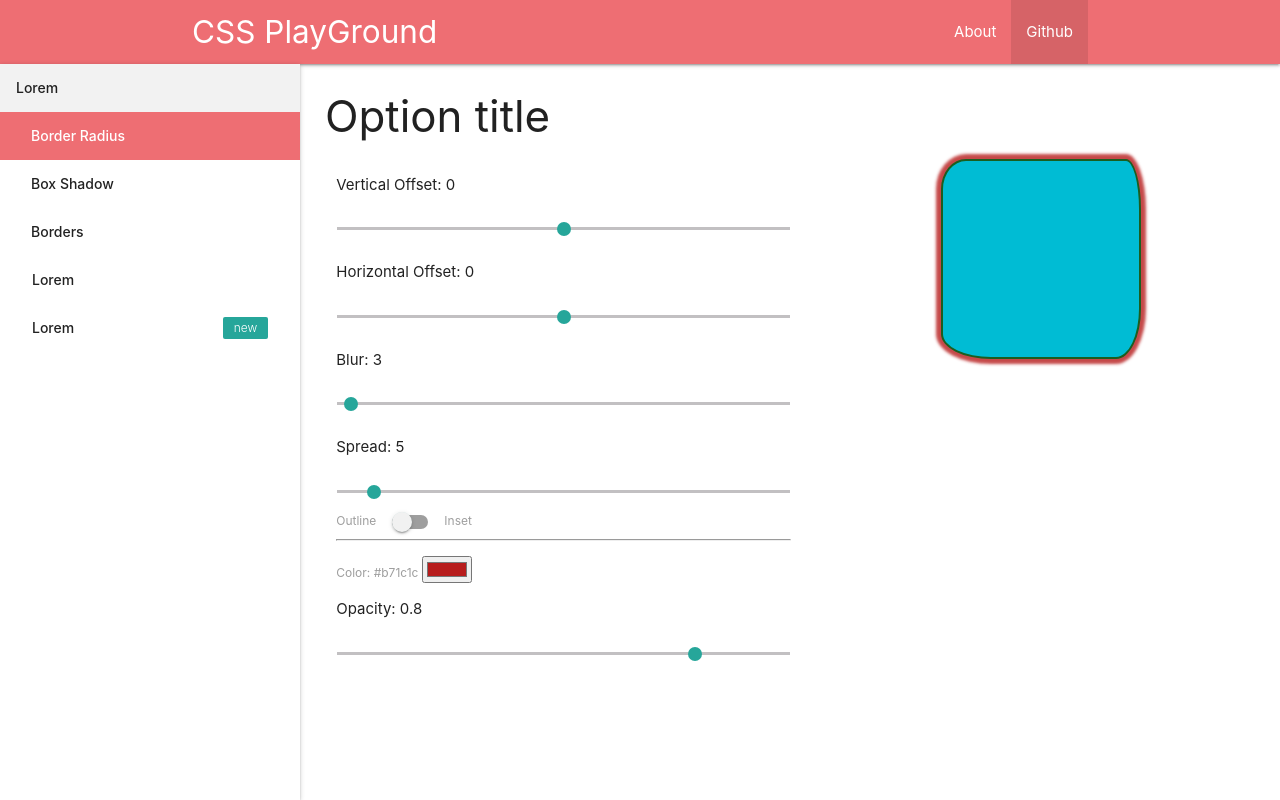
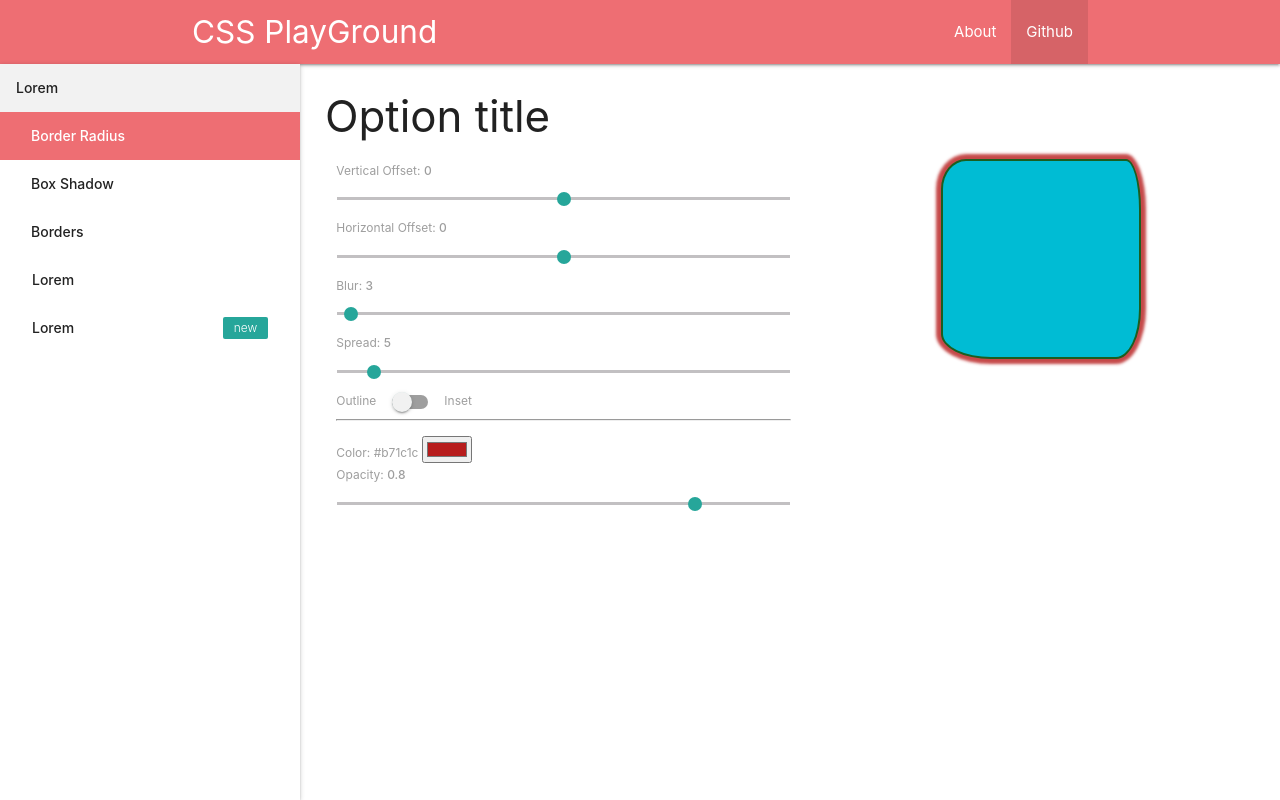
Before and after one commit to Aivirth/CssPlayground, a React (Create React App) app: page /box-shadow in a window 1280 px wide. Built offline with nearby package versions, Linux system fonts and the light colour scheme.

Commit message:
Changed p tags into label for UI Inputs

```diff
--- a/src/components/UI/Input/ColorPicker/ColorPicker.js
+++ b/src/components/UI/Input/ColorPicker/ColorPicker.js
@@ -3,7 +3,7 @@ import React from "react";
 export default props => {
   const { changed, id, identifier, value } = props;
   return (
-    <React.Fragment>
+    <div>
       <label htmlFor={identifier}>
         Color: {value}
         {"   "}
@@ -16,6 +16,6 @@ export default props => {
         data-identifier={identifier}
         value={value}
       />
-    </React.Fragment>
+    </div>
   );
 };
--- a/src/components/UI/Input/Range/Range.js
+++ b/src/components/UI/Input/Range/Range.js
@@ -1,13 +1,23 @@
 import React from "react";
 
 export default props => {
-  const { title, min, max, id, step, value, changed, identifier, radiusDir } = props;
+  const {
+    title,
+    min,
+    max,
+    id,
+    step,
+    value,
+    changed,
+    identifier,
+    radiusDir
+  } = props;
 
   return (
     <React.Fragment>
-      <p>
-        {title}: {value}
-      </p>
+      <label>
+        {title}: <strong>{value}</strong>
+      </label>
       <input
         type="range"
         min={min}
```
